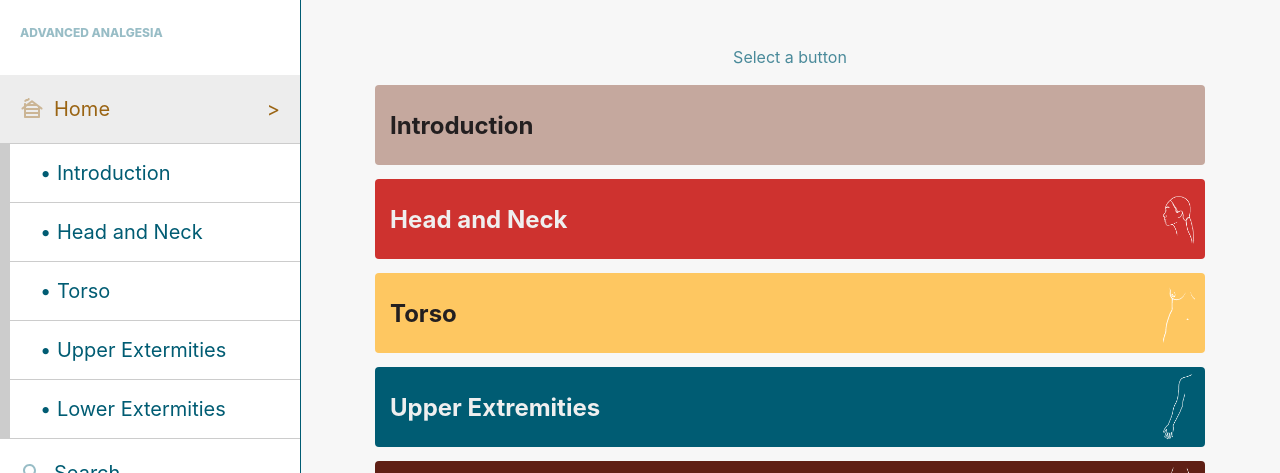
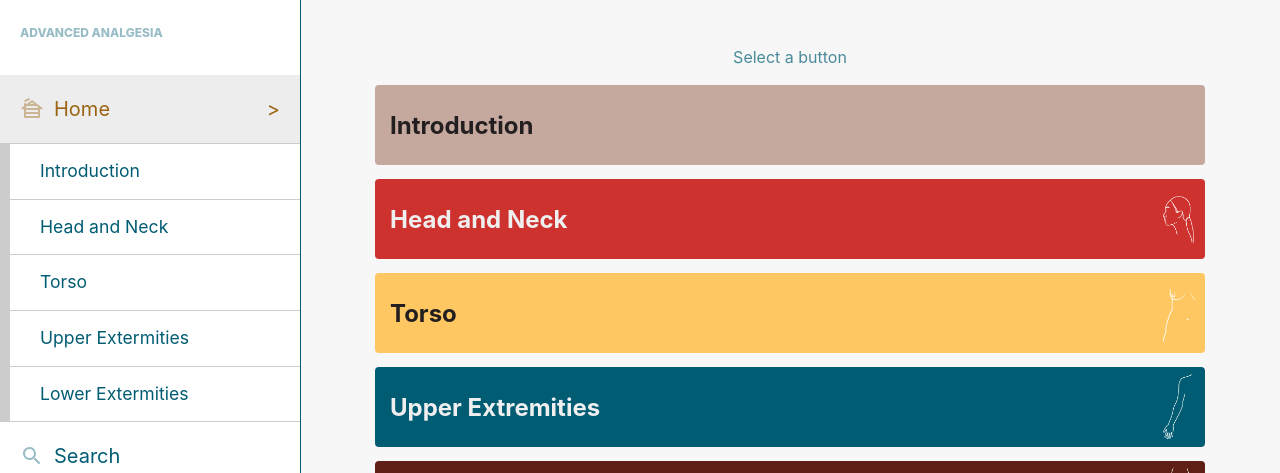
Before and after one commit to evkim1019/AdvancedAnalgesia, a React (Create React App) app: page / in a window 1280 px wide. Shown: the top 473 px of the page. Built offline with nearby package versions, Linux system fonts and the light colour scheme.

Commit message:
Desktop view side nav style adjusted

```diff
--- a/src/modules/DesktopSideNav.css
+++ b/src/modules/DesktopSideNav.css
@@ -52,3 +52,6 @@
   padding-top: 15px;
   padding-bottom: 15px;
 }
+.sideSubNavWrapper .desktopSideNav--item p {
+  font-size: 1.1rem;
+}
--- a/src/modules/DesktopSideNav.js
+++ b/src/modules/DesktopSideNav.js
@@ -56,19 +56,19 @@ function DesktopSideNav() {
         {/* Home sub nav */}
         <div className="sideSubNavWrapper">
           <Link to='/basics' onClick={() => sideNavSelectToggle({selectedNav, setSelectedNav})('intro')} className={`desktopSideNav--item ${selectedNav[4].value === true ? 'sideNavActive' : 'sideNavInactive'}`}>
-            <p>• Introduction</p>
+            <p>Introduction</p>
           </Link>
           <Link to='/headneck' onClick={() => sideNavSelectToggle({selectedNav, setSelectedNav})('headneck')} className={`desktopSideNav--item ${selectedNav[5].value === true ? 'sideNavActive' : 'sideNavInactive'}`}>
-            <p>• Head and Neck</p>
+            <p>Head and Neck</p>
           </Link>
           <Link to='/torso' onClick={() => sideNavSelectToggle({selectedNav, setSelectedNav})('torso')} className={`desktopSideNav--item ${selectedNav[6].value === true ? 'sideNavActive' : 'sideNavInactive'}`}>
-            <p>• Torso</p>
+            <p>Torso</p>
           </Link>
           <Link to='/upperextremities' onClick={() => sideNavSelectToggle({selectedNav, setSelectedNav})('upperextremities')} className={`desktopSideNav--item ${selectedNav[7].value === true ? 'sideNavActive' : 'sideNavInactive'}`}>
-            <p>• Upper Extermities</p>
+            <p>Upper Extermities</p>
           </Link>
           <Link to='/lowerextremities' onClick={() => sideNavSelectToggle({selectedNav, setSelectedNav})('lowerextremities')} className={`desktopSideNav--item ${selectedNav[8].value === true ? 'sideNavActive' : 'sideNavInactive'}`}>
-            <p>• Lower Extermities</p>
+            <p>Lower Extermities</p>
           </Link>
         </div>
 
```
